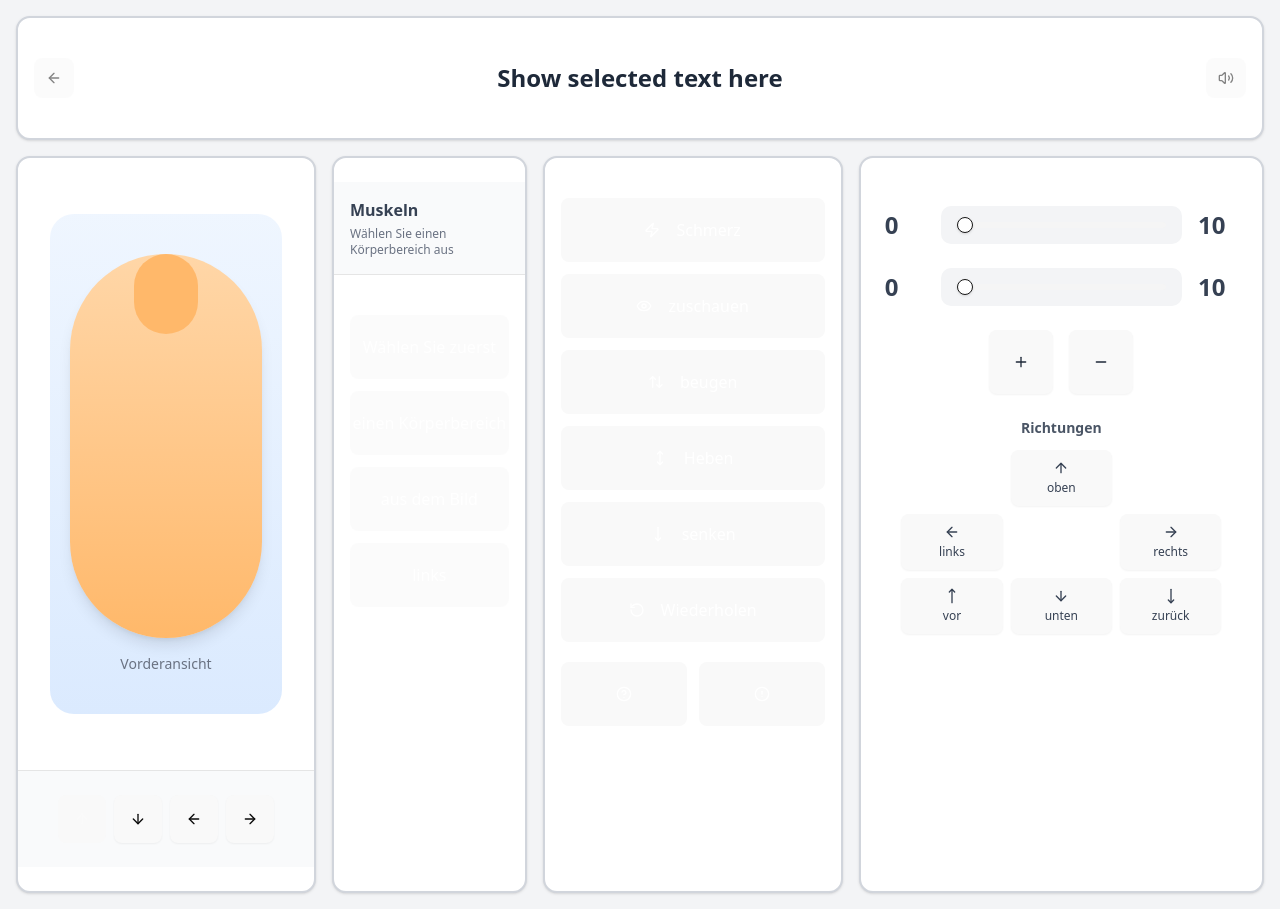
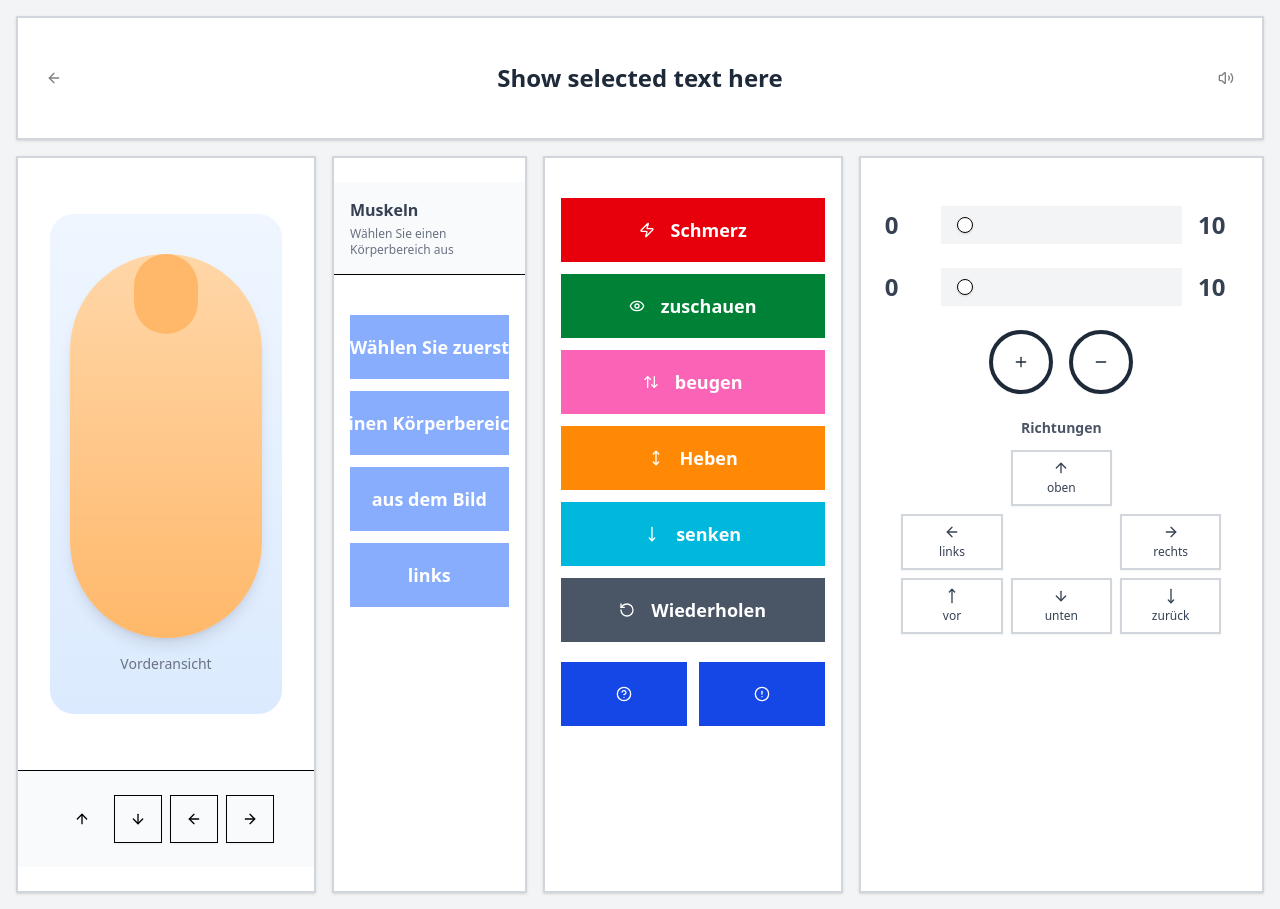
Before and after one commit to HackaHealth-Association/Claudio_APPhasia, a React (Vite) app in the folder my-app/: page / in a window 1280 px wide. Built offline with nearby package versions, Linux system fonts and the light colour scheme.

Commit message:
fix colors

```diff
--- a/my-app/src/index.css
+++ b/my-app/src/index.css
@@ -85,104 +85,3 @@
     @apply bg-background text-foreground;
   }
 }
-
-:root {
-  font-family: system-ui, Avenir, Helvetica, Arial, sans-serif;
-  line-height: 1.5;
-  font-weight: 400;
-
-  color-scheme: light dark;
-  color: rgba(255, 255, 255, 0.87);
-  background-color: #242424;
-
-  font-synthesis: none;
-  text-rendering: optimizeLegibility;
-  -webkit-font-smoothing: antialiased;
-  -moz-osx-font-smoothing: grayscale;
-  --radius: 0.625rem;
-  --background: oklch(1 0 0);
-  --foreground: oklch(0.145 0 0);
-  --card: oklch(1 0 0);
-  --card-foreground: oklch(0.145 0 0);
-  --popover: oklch(1 0 0);
-  --popover-foreground: oklch(0.145 0 0);
-  --primary: oklch(0.205 0 0);
-  --primary-foreground: oklch(0.985 0 0);
-  --secondary: oklch(0.97 0 0);
-  --secondary-foreground: oklch(0.205 0 0);
-  --muted: oklch(0.97 0 0);
-  --muted-foreground: oklch(0.556 0 0);
-  --accent: oklch(0.97 0 0);
-  --accent-foreground: oklch(0.205 0 0);
-  --destructive: oklch(0.577 0.245 27.325);
-  --border: oklch(0.922 0 0);
-  --input: oklch(0.922 0 0);
-  --ring: oklch(0.708 0 0);
-  --chart-1: oklch(0.646 0.222 41.116);
-  --chart-2: oklch(0.6 0.118 184.704);
-  --chart-3: oklch(0.398 0.07 227.392);
-  --chart-4: oklch(0.828 0.189 84.429);
-  --chart-5: oklch(0.769 0.188 70.08);
-  --sidebar: oklch(0.985 0 0);
-  --sidebar-foreground: oklch(0.145 0 0);
-  --sidebar-primary: oklch(0.205 0 0);
-  --sidebar-primary-foreground: oklch(0.985 0 0);
-  --sidebar-accent: oklch(0.97 0 0);
-  --sidebar-accent-foreground: oklch(0.205 0 0);
-  --sidebar-border: oklch(0.922 0 0);
-  --sidebar-ring: oklch(0.708 0 0);
-}
-
-a {
-  font-weight: 500;
-  color: #646cff;
-  text-decoration: inherit;
-}
-a:hover {
-  color: #535bf2;
-}
-
-body {
-  margin: 0;
-  display: flex;
-  place-items: center;
-  min-width: 320px;
-  min-height: 100vh;
-}
-
-h1 {
-  font-size: 3.2em;
-  line-height: 1.1;
-}
-
-button {
-  border-radius: 8px;
-  border: 1px solid transparent;
-  padding: 0.6em 1.2em;
-  font-size: 1em;
-  font-weight: 500;
-  font-family: inherit;
-  background-color: #1a1a1a;
-  cursor: pointer;
-  transition: border-color 0.25s;
-}
-button:hover {
-  border-color: #646cff;
-}
-button:focus,
-button:focus-visible {
-  outline: 4px auto -webkit-focus-ring-color;
-}
-
-@media (prefers-color-scheme: light) {
-  :root {
-    color: #213547;
-    background-color: #ffffff;
-  }
-  a:hover {
-    color: #747bff;
-  }
-  button {
-    background-color: #f9f9f9;
-  }
-}
```
